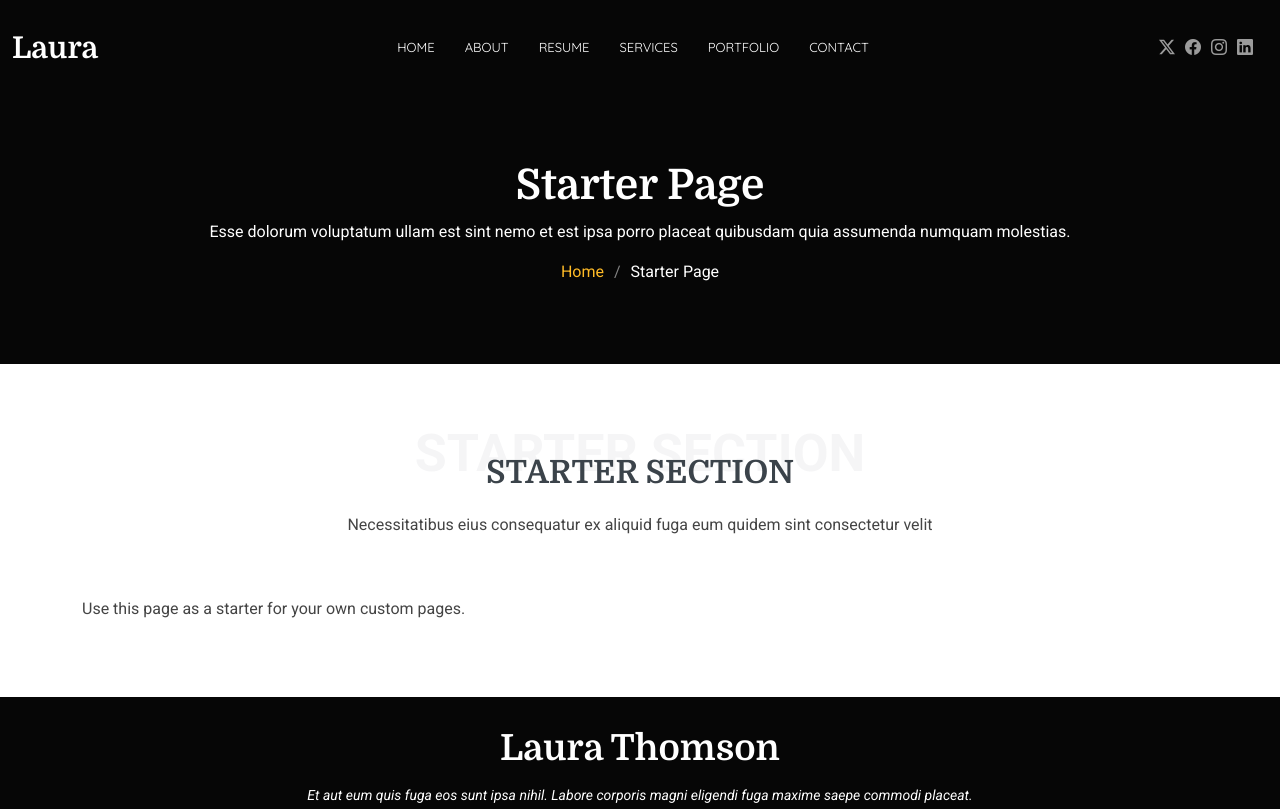
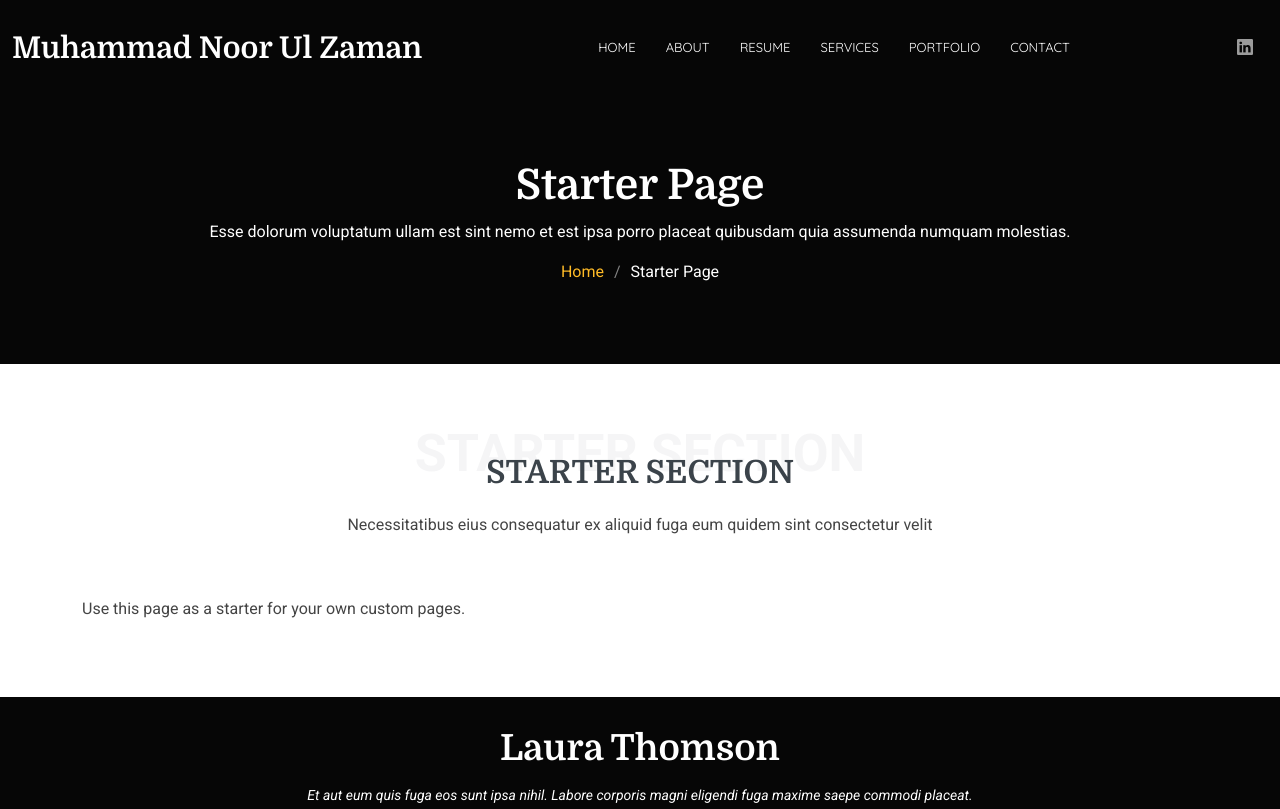
Before and after one commit to noorulzaman/resume, a plain HTML site: page starter-page.html in a window 1280 px wide. Shown: the top 809 px of the page. Drawn offline with Linux system fonts and the light colour scheme.

Commit message:
Update starter-page.html

```diff
--- a/starter-page.html
+++ b/starter-page.html
@@ -44,7 +44,7 @@
       <a href="index.html" class="logo d-flex align-items-center me-auto me-xl-0">
         <!-- Uncomment the line below if you also wish to use an image logo -->
         <!-- <img src="assets/img/logo.png" alt=""> -->
-        <h1 class="sitename">Laura</h1>
+        <h1 class="sitename">Muhammad Noor Ul Zaman</h1>
       </a>
 
       <nav id="navmenu" class="navmenu">
@@ -60,9 +60,6 @@
       </nav>
 
       <div class="header-social-links">
-        <a href="#" class="twitter"><i class="bi bi-twitter-x"></i></a>
-        <a href="#" class="facebook"><i class="bi bi-facebook"></i></a>
-        <a href="#" class="instagram"><i class="bi bi-instagram"></i></a>
         <a href="#" class="linkedin"><i class="bi bi-linkedin"></i></a>
       </div>
 
```
